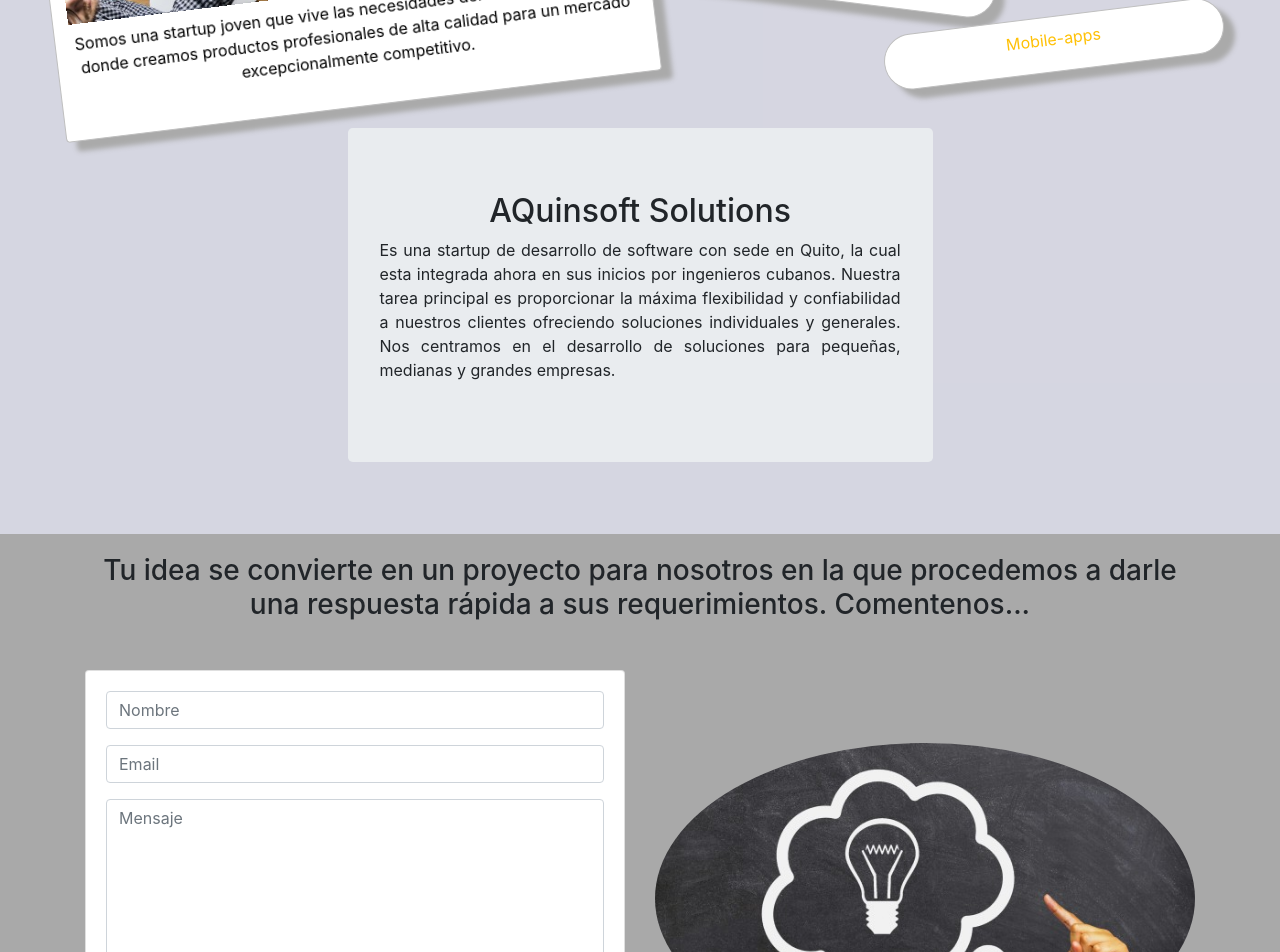
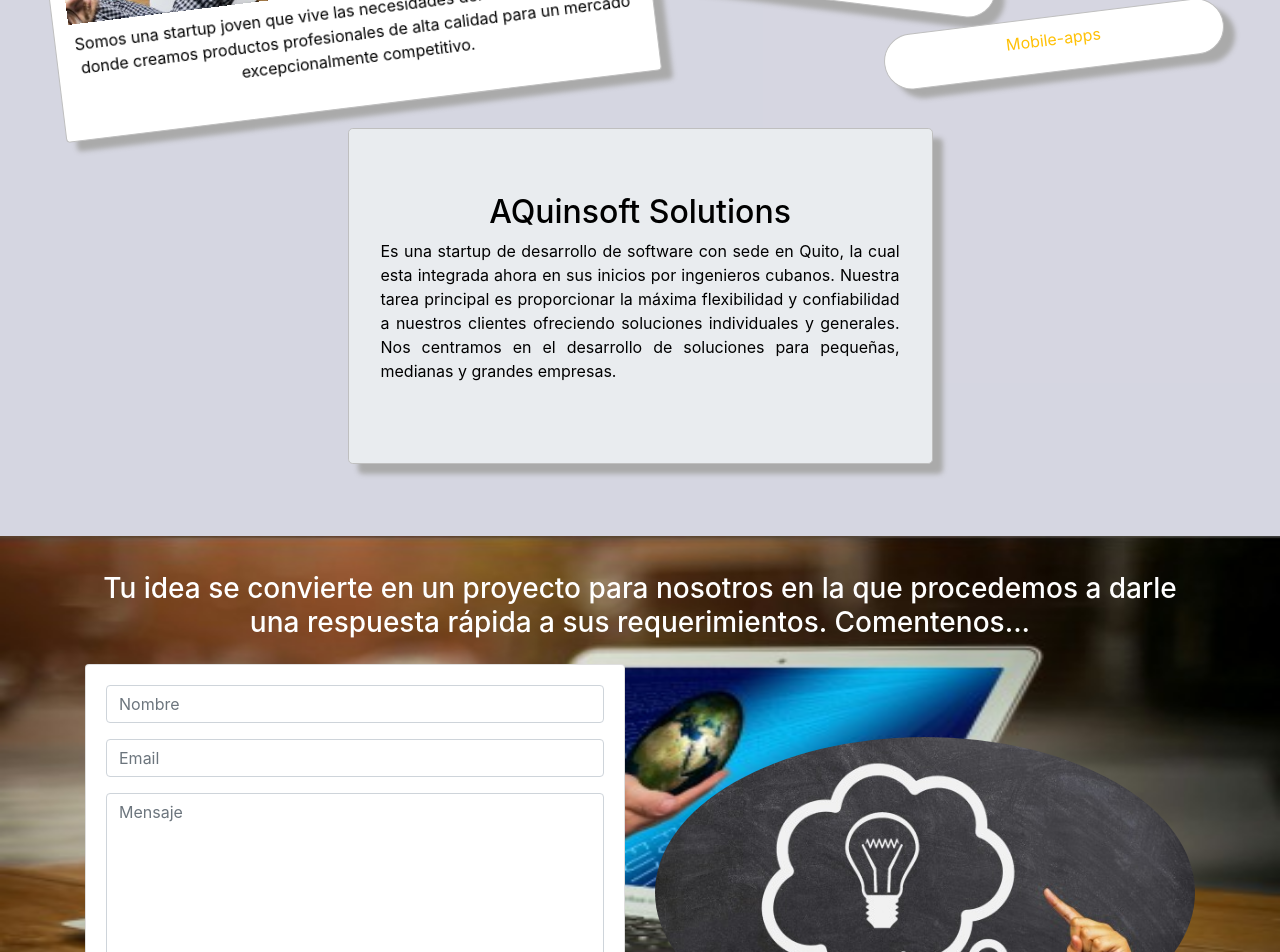
Before and after one commit to AngelQ87/aquinsoftweb, a React app: page / in a window 1280 px wide. Shown: the part 380-1332 px from the top of the page. Built offline with nearby package versions, Linux system fonts and the light colour scheme.

Commit message:
algunos efectos y fondo a la sesion contacto

```diff
--- a/src/components/Inicio.js
+++ b/src/components/Inicio.js
@@ -53,6 +53,7 @@
           <div className="row jumbotron-row rounded">
             <div className="col-md-3"></div>
             <div className="col-md-6">
+              <Fade bottom>
               <div className="jumbotron" id="jumbotron">
                 <h2>AQuinsoft Solutions</h2>
                 <p>
@@ -63,26 +64,26 @@
                   desarrollo de soluciones para pequeñas, medianas y grandes empresas.
                 </p>
               </div>
+              </Fade>
             </div>
             <div className="col-md-3"></div>
           </div>
 
         </div>
+
         <div className="row">
-          <section id="section1">
-            <div className="container">
-              <p className="h3">
+          <section id="contacto">
+          <div className="container">
+              <p className="h3 text-white p-3">
                 Tu idea se convierte en un proyecto para nosotros en la que
                 procedemos a darle una respuesta rápida a sus requerimientos.
                 Comentenos...
               </p>
             </div>
-          </section>
-        </div>
-        <div className="row">
-          <section id="contacto">
+
             <div className="container">
               <div className="row">
+              <Fade top>
                 <div className="col-md-6">
                   <form className="card">
                     <div className="card-body">
@@ -99,6 +100,7 @@
                     </div>
                   </form>
                 </div>
+                </Fade>
                 <div className="col-md-6 my-auto">
                 <Fade right>
                  <img src={imagenidea} className="img-fluid rounded-circle"/>
@@ -107,6 +109,7 @@
 
               </div>
             </div>
+
           </section>
         </div>
         <div className="row">
--- a/src/components/inicio.css
+++ b/src/components/inicio.css
@@ -49,6 +49,13 @@
  .jumbotron-row {
   padding-top: 20px;
   text-align: justify;
+
+ }
+
+ .jumbotron {
+  border: 1px solid #BFBFBF;
+  box-shadow: 10px 10px 5px #aaaaaa;
+  color: #000;
  }
 
  .jumbotron-row h2 {
@@ -59,5 +66,8 @@
  section {
    width: 100%;
    padding: 20px;
-   background-color: darkgray;
+   background-image: url("../images/86.jpg");
+   background-size: 100% 100%;
+   background-repeat: no-repeat;
+
  }
```
